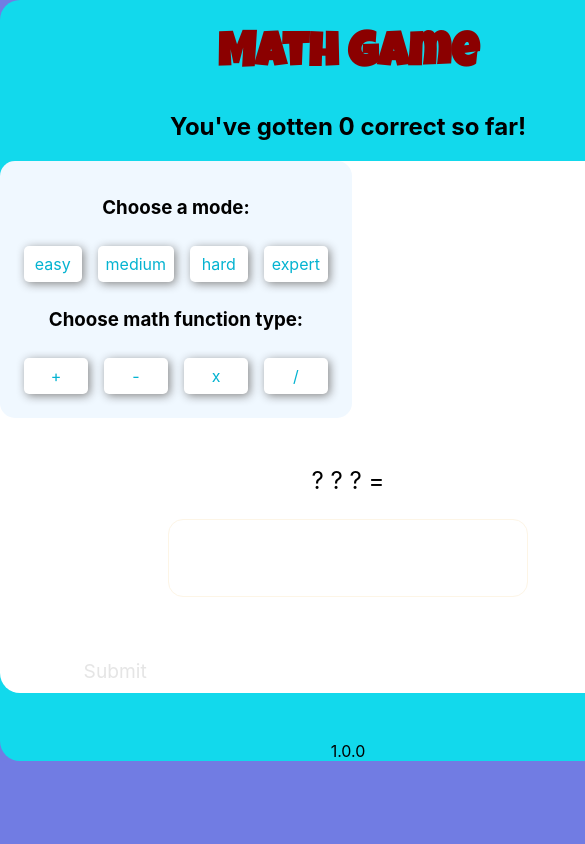
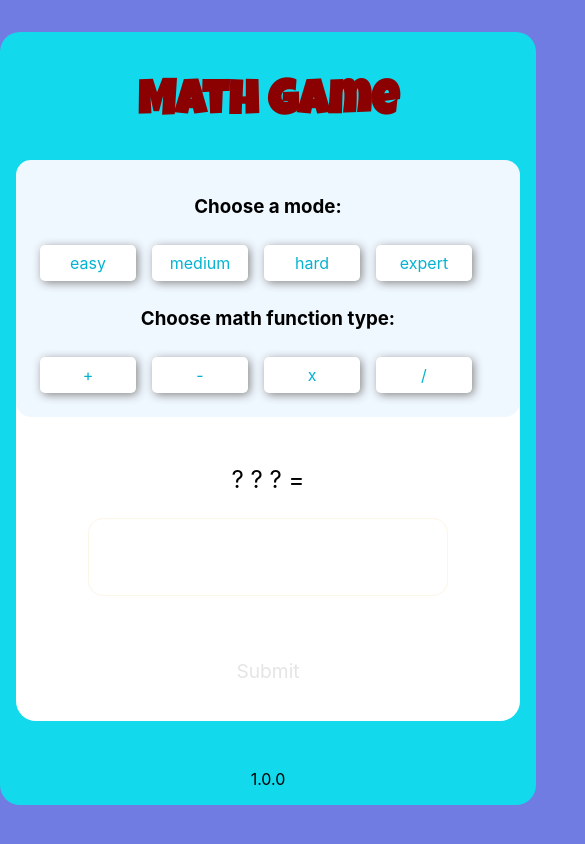
Before and after one commit to liztrenholme/math-app, a React (Create React App) app: page / in a window 390 px wide. Shown: the top 844 px of the page, 585 px wide, since content can reach past the window. Built offline with nearby package versions, Linux system fonts and the light colour scheme.

Commit message:
styling fixes, fix for numbers logic

```diff
--- a/src/components/main/index.js
+++ b/src/components/main/index.js
@@ -3,7 +3,7 @@ import React, { useState } from 'react';
 import './main.css';
 // import Display from '../display/index';
 import Input from '../Input/index';
-import InfoIconCircle from './assets/infoicon.png';
+// import InfoIconCircle from './assets/infoicon.png';
 import {
   adding, subtracting, multiplying, dividing, randomNumberGenerator, isNumber
 } from '../modules/index.js';
@@ -18,9 +18,10 @@ const Main = (props) => {
   const [answer, setAnswer] = useState('')
   const [correct, setCorrect] = useState(null)
   const [correctCount, setCorrectCount] = useState(0)
+  const [hasPlayed, setHasPlayed] = useState(false)
 
   const handleChangeInput = (e) => {
-      const numCheck = isNumber(e.target.value)
+    const numCheck = isNumber(e.target.value)
     if (numCheck || e.target.value === '') {
       e.preventDefault();
       setAnswer(e.target.value)
@@ -31,8 +32,17 @@ const Main = (props) => {
     setMode(newMode);
     setAnswer('')
     if (mathFunction !== 'Choose math function type:') {
-      setNum1(randomNumberGenerator(mode))
-      setNum2(randomNumberGenerator(mode))
+      const num1 = randomNumberGenerator(mode)
+      const num2 = randomNumberGenerator(mode)
+      if (num2 > num1) {
+        const newNum1 = num2;
+        const newNum2 = num1;
+        setNum1(newNum1);
+        setNum2(newNum2);
+      } else {
+        setNum1(num1)
+        setNum2(num2)
+      }
     }
   }
 
@@ -40,8 +50,17 @@ const Main = (props) => {
     setMathFunction(newFunction)
     setAnswer('')
     if (mode !== 'Choose a mode:') {
-      setNum1(randomNumberGenerator(mode))
-      setNum2(randomNumberGenerator(mode))
+      const num1 = randomNumberGenerator(mode)
+      const num2 = randomNumberGenerator(mode)
+      if (num2 > num1) {
+        const newNum1 = num2;
+        const newNum2 = num1;
+        setNum1(newNum1);
+        setNum2(newNum2);
+      } else {
+        setNum1(num1)
+        setNum2(num2)
+      }
     }
   }
 
@@ -91,13 +110,23 @@ const Main = (props) => {
       }
     }
     setAnswer('')
+    setHasPlayed(true)
   }
 
   const handleReset = () => {
     setAnswer('')
     setCorrect(null)
-    setNum1(randomNumberGenerator(mode))
-    setNum2(randomNumberGenerator(mode))
+    const num1 = randomNumberGenerator(mode)
+    const num2 = randomNumberGenerator(mode)
+    if (num2 > num1) {
+      const newNum1 = num2;
+      const newNum2 = num1;
+      setNum1(newNum1);
+      setNum2(newNum2);
+    } else {
+      setNum1(num1)
+      setNum2(num2)
+    }
   }
 
   console.log('random', num1, num2)
@@ -110,10 +139,10 @@ const Main = (props) => {
             : null} */}
       {correct ? <CorrectModal reset={handleReset} /> : null}
       <h1>Math Game</h1>
-      <div>
+      {hasPlayed ? <div>
         <h2>You've gotten {correctCount} correct so far!</h2>
-      </div>
-      <div style={{backgroundColor: 'white', borderRadius: '20px', width: '100%'}}>
+      </div> : null}
+      <div style={{ backgroundColor: 'white', borderRadius: '20px', width: '100%' }}>
         <div className='settings-box'>
           <div>
             <h3>{mode}</h3>
@@ -135,11 +164,19 @@ const Main = (props) => {
           </div>
         </div>
         <div className='mathing-area'>
-          {num2 !== null ? num1 > num2 ? num1 : num2 : '?'}
-          {mathFunction === 'addition' ? ' + ' : mathFunction === 'subtraction' ? ' - ' : mathFunction === 'multiplication' ? ' x ' : mathFunction === 'division' ? ' / ' : ' ? '}
-          {num2 !== null ? num2 < num1 ? num2 : num1 : '?'} =
-          <Input answer={answer} handleChangeInput={handleChangeInput} disabled={!mode || !mathFunction ? true : false} />
-          <div className={answer && answer.length ? 'submitBtn' : 'disabled'} onClick={handleCompareAnswer}>Submit</div>
+          <div className='equation'>
+            <div style={{ margin: 'auto' }}>
+              {num1 !== null ? num1 : '?'}
+              {mathFunction === 'addition' ? ' + ' : mathFunction === 'subtraction' ? ' - ' : mathFunction === 'multiplication' ? ' x ' : mathFunction === 'division' ? ' / ' : ' ? '}
+              {num2 !== null ? num2 : '?'} =
+            </div>
+            <Input answer={answer} handleChangeInput={handleChangeInput} disabled={!mode || !mathFunction ? true : false} />
+          </div>
+          <div className='mathing-btn-input'>
+            <div style={{ marginLeft: 'auto', marginRight: 'auto' }}
+              className={num1 && num2 && answer && answer.length ? 'submitBtn' : 'disabled'}
+              onClick={handleCompareAnswer}>Submit</div>
+          </div>
         </div>
       </div>
       {json.version}
--- a/src/components/main/main.css
+++ b/src/components/main/main.css
@@ -5,8 +5,8 @@
     margin: 2em; */
     background-color: rgb(18, 217, 236);
     border-radius: 20px;
-    margin-right: auto;
-    margin-left: auto;
+    margin: 2em auto auto;
+    padding: 1em;
     /* width: 100%; */
 }
 
@@ -37,7 +37,7 @@ h1 {
 
 .settings-box {
     background-color: aliceblue;
-    width: 20em;
+    /* width: 20em; */
     border-radius: 15px;
     padding: 1em;
     height: fit-content;
@@ -49,9 +49,20 @@ h1 {
 }
 
 .mathing-area {
-    width: 25em;
+    /* width: 25em; */
     margin: 2em;
     font-size: 1.5em;
+}
+
+.equation {
+    display: flex;
+    flex-direction: row;
+
+}
+
+.mathing-btn-input {
+    display: flex;
+    flex-direction: column;
 }
 
 /* .inputWithSave {
@@ -191,6 +202,9 @@ span {
         grid-template-columns: auto auto auto;
         width: 100%;
     }
+    .mathing-area {
+        font-size: 1.5em;
+    }
 }
 
 @media (max-width: 624.98px) {
@@ -209,6 +223,11 @@ span {
     .instructions {
         display: none;
     }
+    .equation {
+        display: grid;
+        flex-direction: 75% 25%;
+
+    }
 }
 
 @media (min-width: 624.98px) {
```
